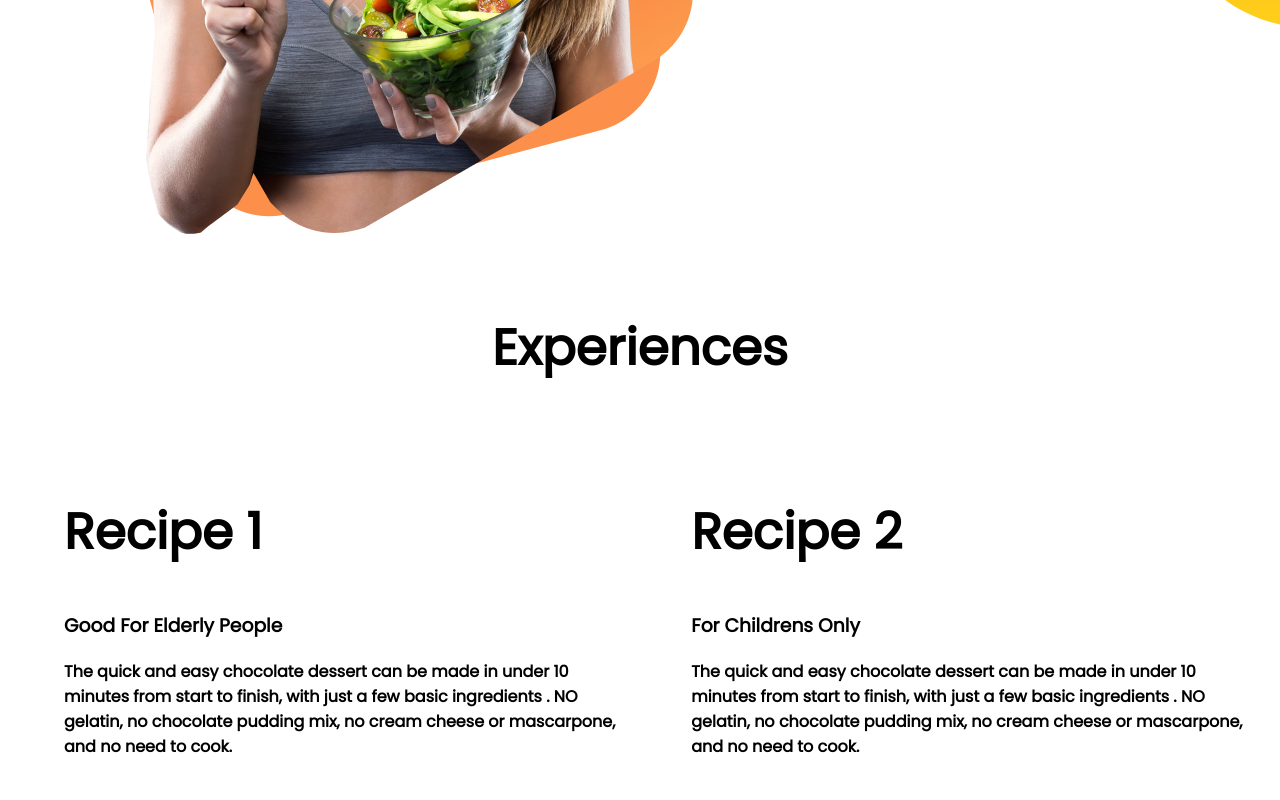
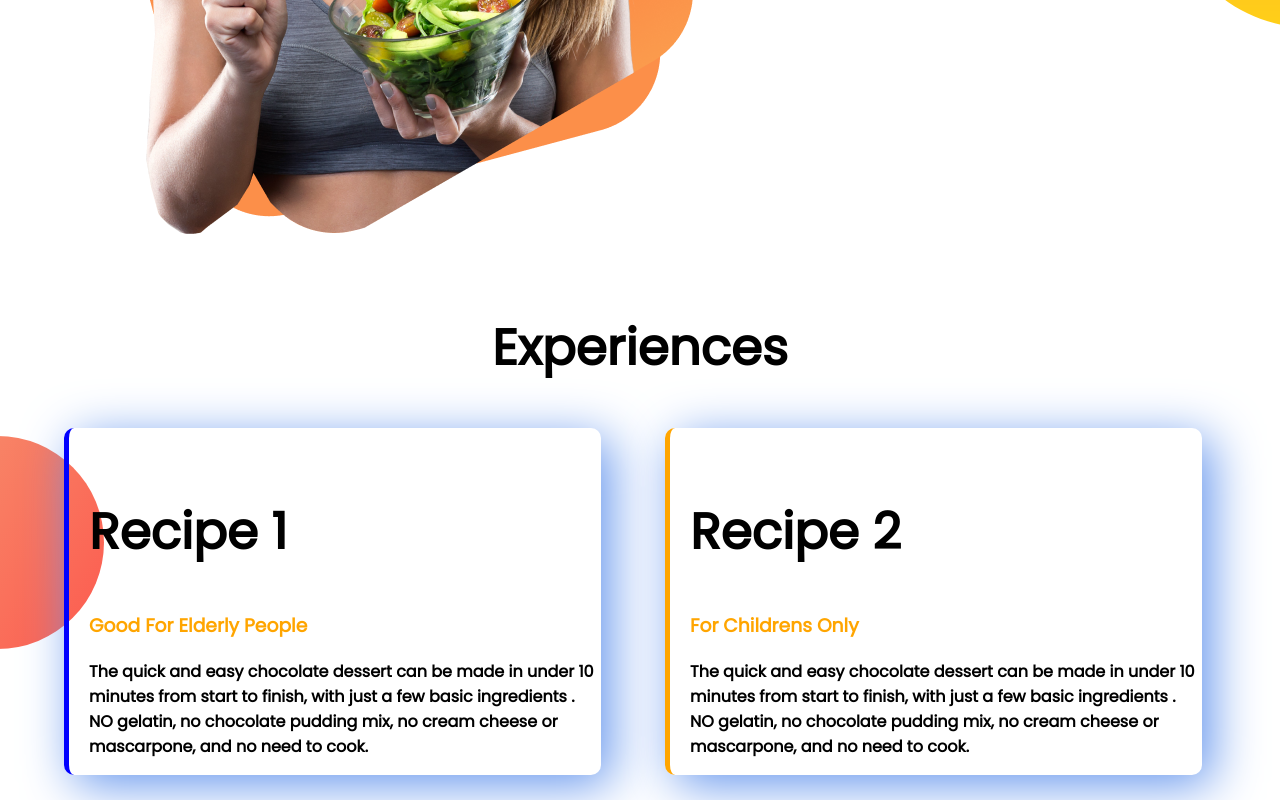
Before and after one commit to Lilxoi22/Practice-2, a plain HTML site: page index.html in a window 1280 px wide. Shown: the part 1030-1830 px from the top of the page. Drawn offline with Linux system fonts and the light colour scheme.

Commit message:
8th commit

```diff
--- a/index.html
+++ b/index.html
@@ -54,9 +54,9 @@
     <section class="Experience">
         <h1 style="text-align:center ;"> Experiences</h1>
         <div class="flex">
-            <div class="Half">
+            <div class="Half2">
                 <h1>Recipe 1</h1>
-                <h3>Good For Elderly People</h3>
+                <h3 class="Orange-Color">Good For Elderly People</h3>
                 <p> <b> The quick and easy chocolate dessert can be made in under 10 minutes from start to finish, with
                         just
                         a
@@ -65,9 +65,9 @@
                         need
                         to cook.</b> </p>
             </div>
-            <div class="Half2">
+            <div id="Recipe2" class="Half2">
                 <h1>Recipe 2</h1>
-                <h3>For Childrens Only</h3>
+                <h3 class="Orange-Color">For Childrens Only</h3>
                 <p><b>The quick and easy chocolate dessert can be made in under 10 minutes from start to finish, with
                         just
                         a
--- a/style.css
+++ b/style.css
@@ -67,8 +67,26 @@ h1 {
 }
 
 .Half2 {
-    width: 50%;
+    width: 40%;
+    margin-left: 5%;
+    margin right: 5%;
     padding-top: 2%;
-    padding-left: 5%;
-    padding-right: 2%;
+    padding-left: 20px;
+
+    border-radius: 10px;
+    box-shadow: 10px 10px 50px cornflowerblue;
+    border-left: 5px solid blue;
+
 }
+
+.Experience {
+    background-image: url(images/exp-bg.png);
+    background-repeat: no-repeat;
+    background-position: left;
+
+
+}
+
+#Recipe2 {
+    border-left: 5px solid orange
+}
```
Also changed, not shown: images/exp-bg.png (added).
